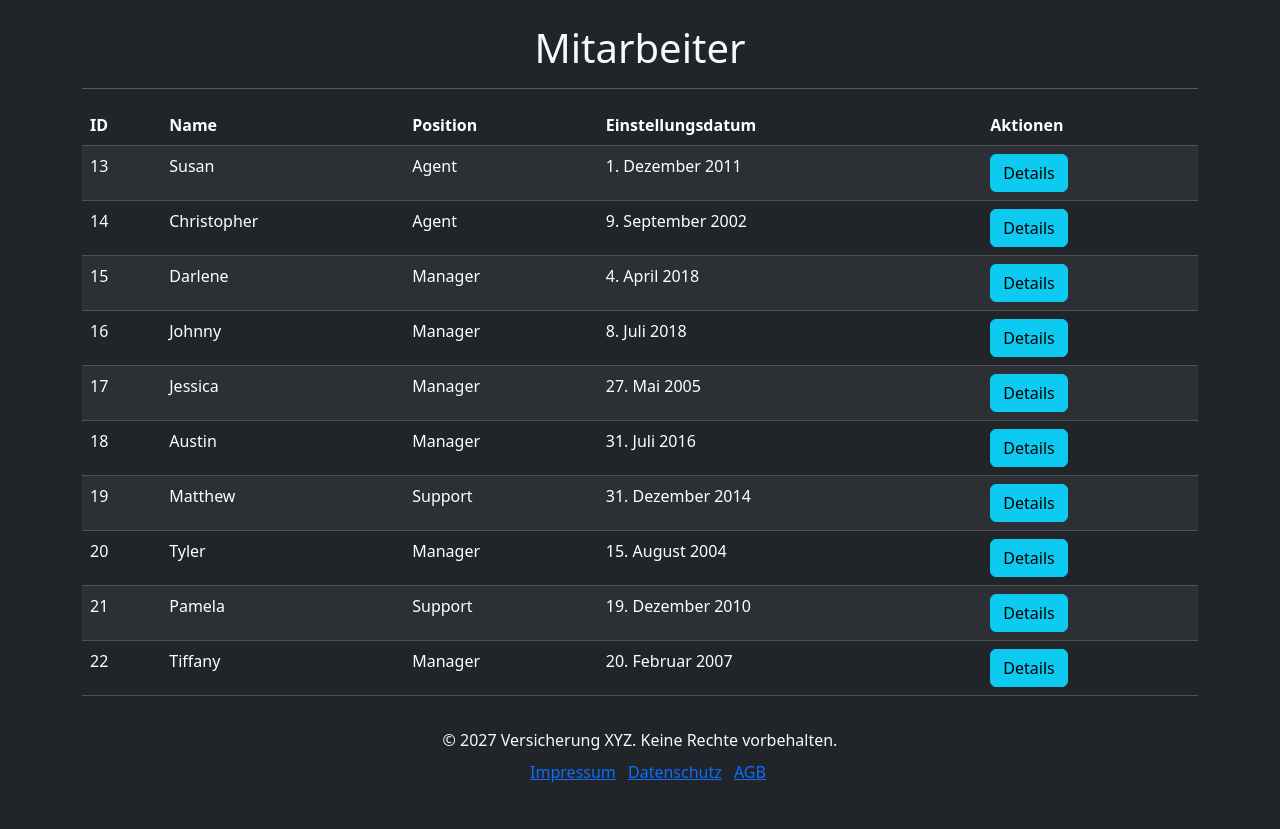
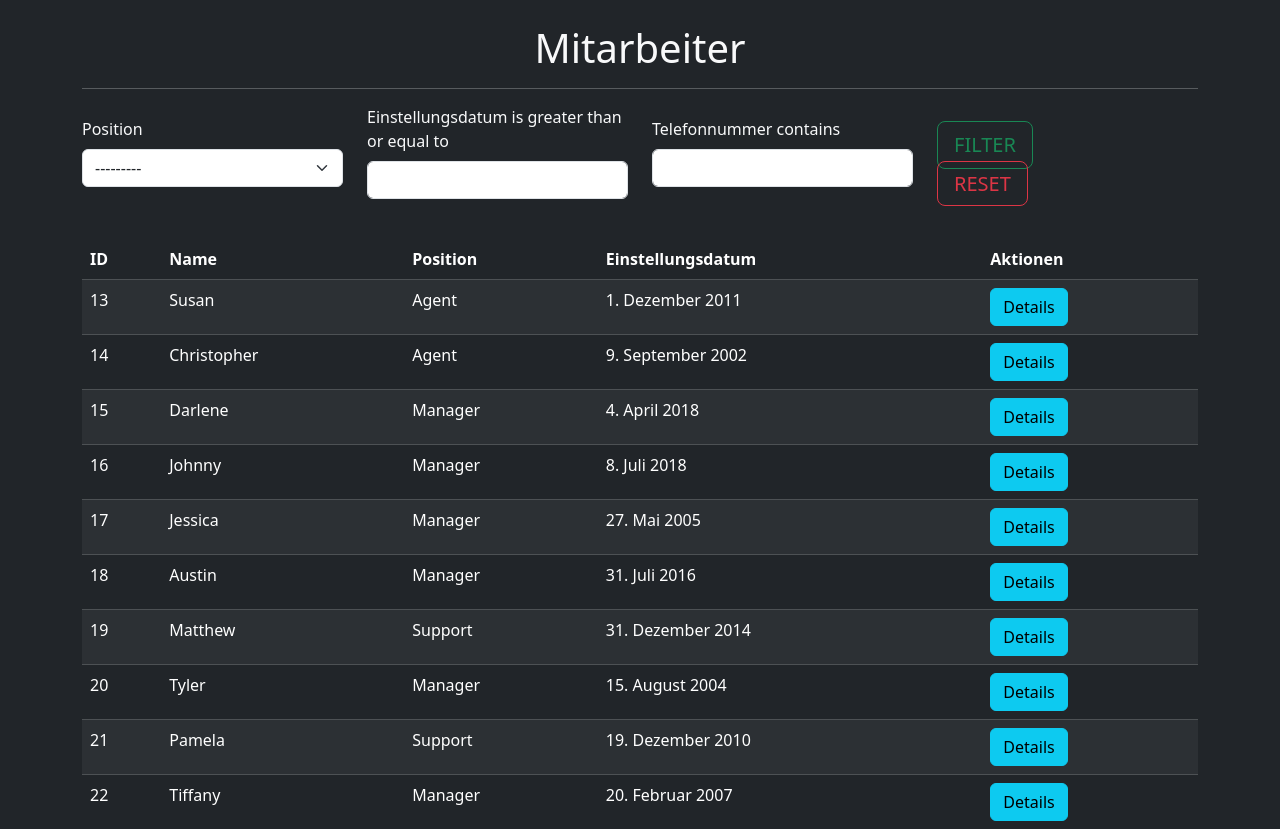
Before and after one commit to dennisjanvogt/django_apps, a Django app: page /versicherung/mitarbeiter/ in a window 1280 px wide. Shown: the part 56-885 px from the top of the page. Before the commit the page ends 838 px from the top, so only its background shows below. Run offline with Django 4.2, Linux system fonts and the light colour scheme; a user stored in the database is signed in; data comes from the database, SQL or seed files in the repository; both versions use the stored data as it was after the commit; some libraries are stand-ins or nearby versions.

Commit message:
added filters to mitarbeiter from versicherungsapp

```diff
--- a/django_apps/settings.py
+++ b/django_apps/settings.py
@@ -46,6 +46,7 @@ INSTALLED_APPS = [
     "crispy_forms",
     "crispy_bootstrap5",
     "rest_framework",
+    "django_filters",
 ]
 
 MIDDLEWARE = [
--- a/main/forms.py
+++ b/main/forms.py
@@ -15,7 +15,7 @@ class MitarbeiterRegisterForm(UserCreationForm):
     def __init__(self, *args, **kwargs):
         super(UserCreationForm, self).__init__(*args, **kwargs)
 
-        for fieldname in ['username', 'password1', 'password2']:
+        for fieldname in ["username", "password1", "password2"]:
             self.fields[fieldname].help_text = None
 
     class Meta:
@@ -49,8 +49,8 @@ class MitarbeiterRegisterForm(UserCreationForm):
 
         return user
 
-    def clean_code(self):
+    """ def clean_code(self):
         code = self.cleaned_data.get("code")
         if code != 000:  # Ersetzen Sie 000 durch den erwarteten Code
             raise forms.ValidationError("Ungültiger Code")
-        return code
+        return code """
--- a/requirements.txt
+++ b/requirements.txt
@@ -7,3 +7,4 @@ gunicorn
 whitenoise
 factory_boy
 faker
+django-filter
--- /dev/null
+++ b/versicherung/filters.py
@@ -0,0 +1,12 @@
+import django_filters
+
+from versicherung.models import Mitarbeiter
+
+
+class MitarbeiterFilter(django_filters.FilterSet):
+    einstellungsdatum = django_filters.DateFilter(lookup_expr="gte")
+    telefonnummer = django_filters.CharFilter(lookup_expr="icontains")
+
+    class Meta:
+        model = Mitarbeiter
+        fields = ["position", "einstellungsdatum", "telefonnummer"]
--- a/versicherung/templates/mitarbeiter/mitarbeiter_list.html
+++ b/versicherung/templates/mitarbeiter/mitarbeiter_list.html
@@ -1,10 +1,29 @@
 {% extends 'base.html' %}
-
+{% load crispy_forms_tags %}
 {% block content %}
 <div class="d-flex align-items-center">
     <h1 class="m-auto">Mitarbeiter</h1>
 </div>
 <hr>
+
+<!-- Filterformular -->
+<form method="GET" class="form-inline">
+    <div class="row d-flex align-items-center">
+        {% for field in filter.form %}
+        <div class="form-group col-md-3">
+            {{ field|as_crispy_field }}
+        </div>
+        {% endfor %}
+        <div class="col-md-2">
+            <button class="d-inline btn btn-lg btn-outline-success"
+                type="submit">FILTER</button>
+            <a href="{% url 'mitarbeiter_list' %}"
+                class="d-inline btn btn-lg btn-outline-danger">RESET</a>
+        </div>
+    </div>
+</form>
+<br>
+
 <table class="table table-striped table-dark">
     <thead>
         <tr>
@@ -16,14 +35,15 @@
         </tr>
     </thead>
     <tbody>
-            {% for mitarbeiter in mitarbeiter_list %}
+        {% for mitarbeiter in filter.qs %}
         <tr>
             <td>{{ mitarbeiter.pk }}</td>
             <td>{{ mitarbeiter.user }}</td>
             <td>{{ mitarbeiter.get_position_display }}</td>
             <td>{{ mitarbeiter.einstellungsdatum }}</td>
             <td>
-                        <a href="{% url 'mitarbeiter_detail' mitarbeiter.pk %}" class="btn btn-info">Details</a>
+                <a href="{% url 'mitarbeiter_detail' mitarbeiter.pk %}"
+                    class="btn btn-info">Details</a>
             </td>
         </tr>
         {% empty %}
--- a/versicherung/views/mitarbeiter_views.py
+++ b/versicherung/views/mitarbeiter_views.py
@@ -4,14 +4,17 @@ from django.contrib import messages
 
 from versicherung.forms import MitarbeiterForm
 from versicherung.models import Mitarbeiter
+from versicherung.filters import MitarbeiterFilter
 
 from django.contrib.auth.decorators import login_required
 
 
 @login_required(login_url="login")
 def mitarbeiter_list(request: HttpRequest):
-    mitarbeiter = Mitarbeiter.objects.all()
-    context = {"mitarbeiter_list": mitarbeiter}
+    mitarbeiter_filter = MitarbeiterFilter(
+        request.GET, queryset=Mitarbeiter.objects.all()
+    )
+    context = {"filter": mitarbeiter_filter}
     return render(request, "mitarbeiter/mitarbeiter_list.html", context)
 
 
```
Also changed, not shown: db.sqlite3. Lines whose indentation alone changed are shown as unchanged.
